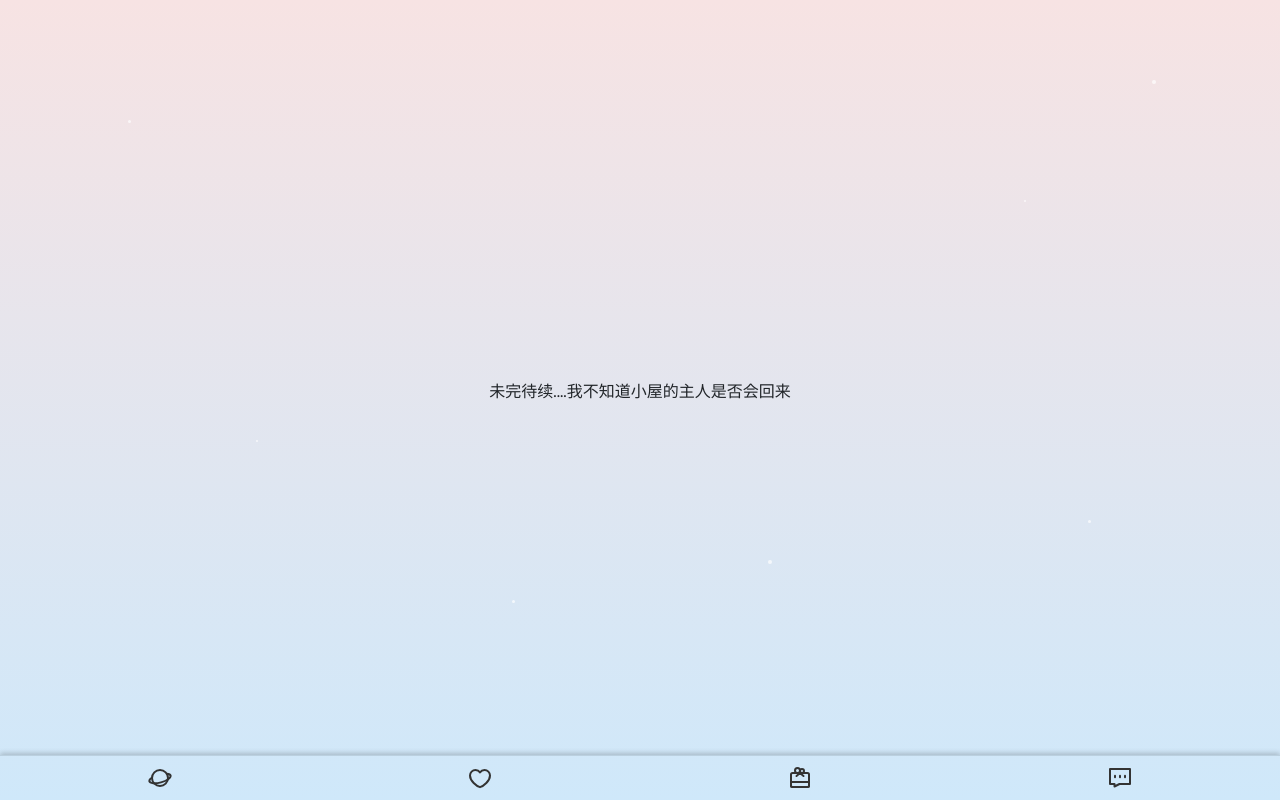
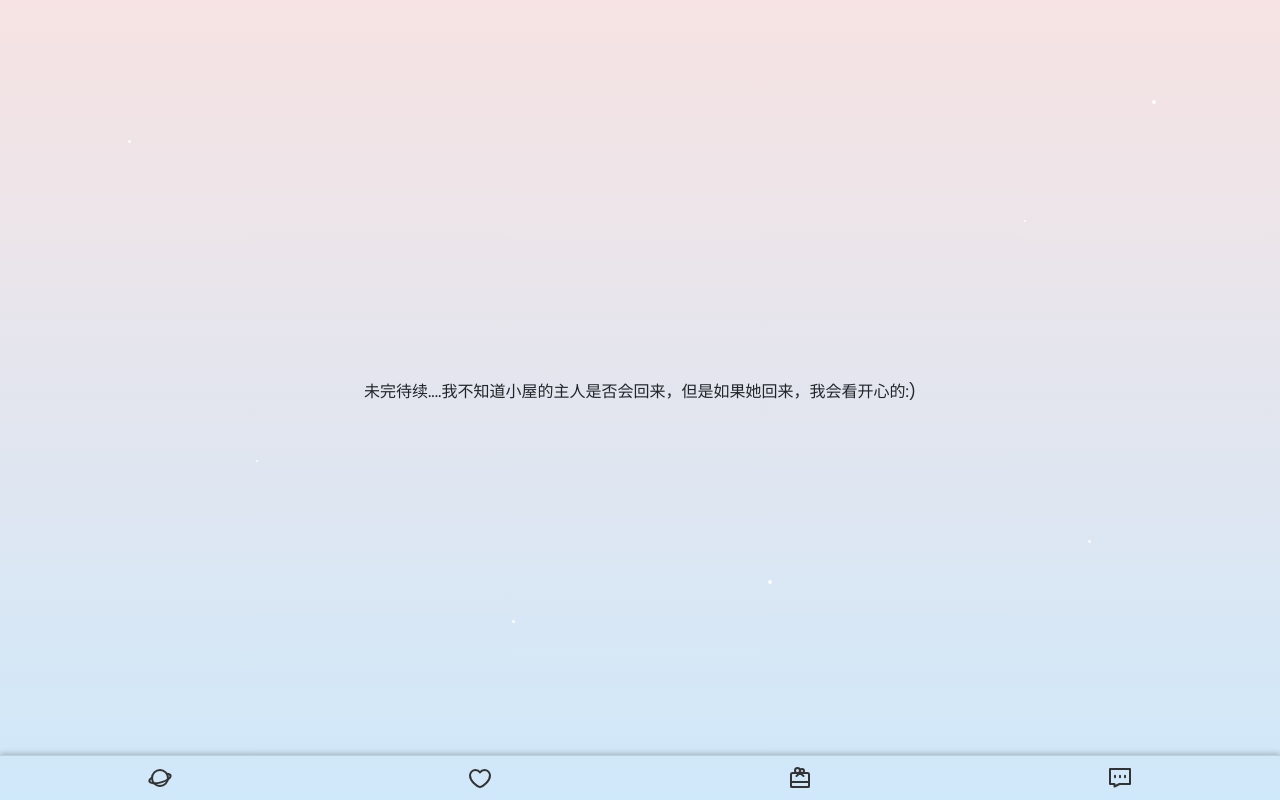
Before and after one commit to yangjun1453/vampire, a Vue app: page /#/page1 in a window 1280 px wide. Built offline with nearby package versions, Linux system fonts and the light colour scheme.

Commit message:
Update Page1.vue
update

```diff
--- a/src/pages/Page1.vue
+++ b/src/pages/Page1.vue
@@ -10,7 +10,7 @@
 <script setup name="Page1" >
 import { ref } from 'vue';
 const encouragementMessages = [
-  '未完待续....我不知道小屋的主人是否会回来 '
+  '未完待续....我不知道小屋的主人是否会回来，但是如果她回来，我会看开心的:) '
 ];
 
 const randomIndex = Math.floor(Math.random() * encouragementMessages.length);
```
